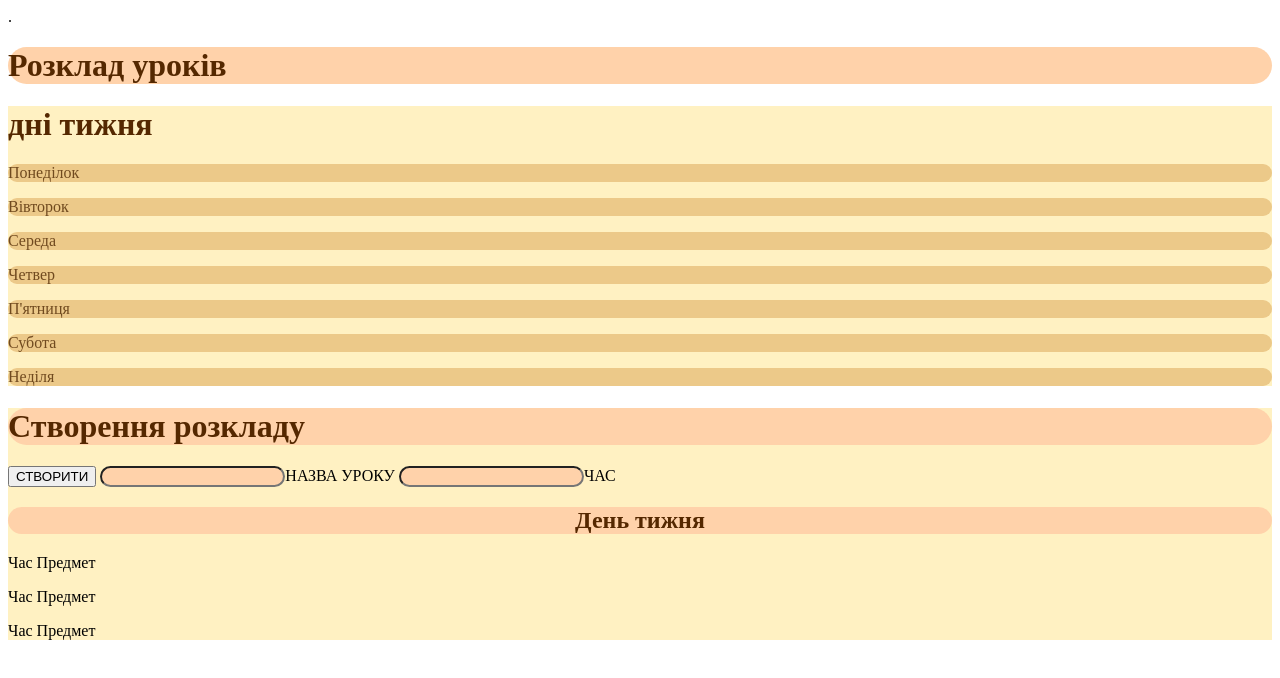
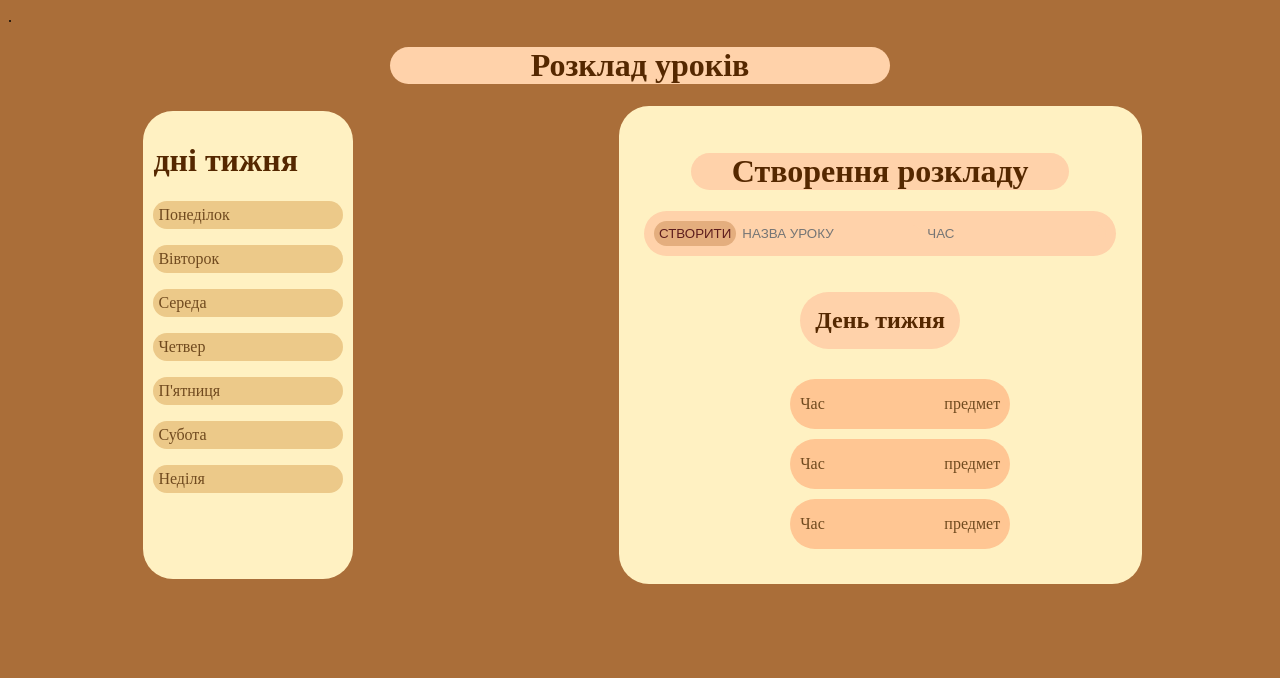
Before and after one commit to smailey123/homework, a plain HTML site: page index.html in a window 1280 px wide. Drawn offline with Linux system fonts and the light colour scheme.

Commit message:
htmlcss done

```diff
--- a/index.html
+++ b/index.html
@@ -7,7 +7,8 @@
     <title>Document</title>
 </head>
 <body>
-    <h1 class="layout">Розклад уроків</h1>
+    <div class="container_header"><h1 class="layout">Розклад уроків</h1></div>
+    <div class="container">
     <div class="days">
         <h1 class="days-of-week">дні тижня</h1>
         <p class="day1">Понеділок</p>
@@ -19,24 +20,31 @@
         <p class="day1">Неділя</p>
     </div>
     <div class="create-layout">
-     <h1 class="layout">Створення розкладу</h1>
+     <h1 class="create-header">Створення розкладу</h1>
         <form>
+
             <button class="create-button">СТВОРИТИ</button>
-            <input class="name">НАЗВА УРОКУ
-            <input class="time">ЧАС
+            <input class="name" placeholder="НАЗВА УРОКУ">
+            <input class="time"placeholder="ЧАС">
         </form>
         <h2>День тижня</h2>
     <div class="lessons">
         <div class="lessons-item1">
-            <p>Час                         Предмет</p>
+            <p class="lessons-item3">Час </p>
+            <p class="lessons-item2">предмет</p>
         </div>
-        <div class="lessons-item2">
-            <p>Час                         Предмет</p>
+        <div class="lessons-item1">
+            <p class="lessons-item3">Час</p>
+            <p class="lessons-item2">предмет</p>
         </div>
-        <div class="lessons-item3">
-            <p>Час                         Предмет</p>
+        <div class="lessons-item1">
+            <p class="lessons-item3">Час</p>
+            <p class="lessons-item2">предмет</p>
         </div>
+
     </div>
     </div>
+    </div>
+
 </body>
 </html>
--- a/style.css
+++ b/style.css
@@ -1,10 +1,34 @@
+body{
+    background-color: #AA6E39;
+}
+.container_header{
+    width: 100%;
+
+    display: flex;
+    justify-content: center;
+}
 .layout {
     background-color: #FFD2AA;
     color: #552800;
 border-radius: 30px;
+text-align: center;
+width: 500px;
+
+
+}
+.container{
+    display: flex;
+    width: 100%;
+
+    justify-content: space-around;
 }
 .days{
     background-color: #FFF1C2;
+    display: block;
+    width: 15%;
+    padding: 10px;
+    margin: 5px;
+    border-radius: 30px;
 }
 .days-of-week{
     color: #552800;
@@ -13,6 +37,7 @@ border-radius: 30px;
     background-color: #ECC989;
     color: #704A1F;
     border-radius: 30px;
+    padding: 5px;
 }
 .day1:hover{
     background-color:#DBB878;
@@ -21,37 +46,69 @@ border-radius: 30px;
 }
 .create-layout{
 background-color: #FFF1C2;
+display: flex;
+flex-direction: column;
+align-items:center;
+border-radius: 30px;
+padding: 2%;
 }
-.create-botton{
+.create-button{
     color: #5D1D1D;
     background-color: #E4AE7E;
     border-radius: 30px;
+    border: #E4AE7E 50px;
+    padding: 5px;
+}
+.create-header{
+    width: 80%;
+    background-color: #FFD2AA;
+    color: #552800;
+border-radius: 30px;
+text-align: center;
 }
 .name{
 color: #804715;
 background-color: #FFD2AA;
 border-radius: 30px;
+border:none
 }
 .time{
     color: #804715;
     background-color: #FFD2AA;
     border-radius: 30px;
+    border: none;
 }
 h2{
     color: #552800;
     background-color: #FFD2AA;
     border-radius: 30px;
     text-align: center;
+    padding: 15px;
 }
-lesson-item1{
-    background-attachment: #FFC693;
+.lessons-item1{
+    display: flex;
+    background-color: #FFC693;
     color: #704A1F;
+    justify-content:space-between;
+    width: 100%;
+    border-radius: 30px;
+    padding: 0 10px 0 10px;
+    margin: 10px;
 }
-lesson-item2{
-    background-attachment: #FFC693;
-    color: #704A1F;
+
+form{
+    background-color: #FFD2AA;
+    padding: 10px;
+    border-radius: 30px;
 }
-lesson-item3{
-    background-attachment: #FFC693;
-    color: #704A1F;
+.lessons{
+    display: block;
+    justify-content: ;
+    width: 200px;
 }
+.lesson-item2{
+
+}
+.lesson-item3{
+
+}
```
